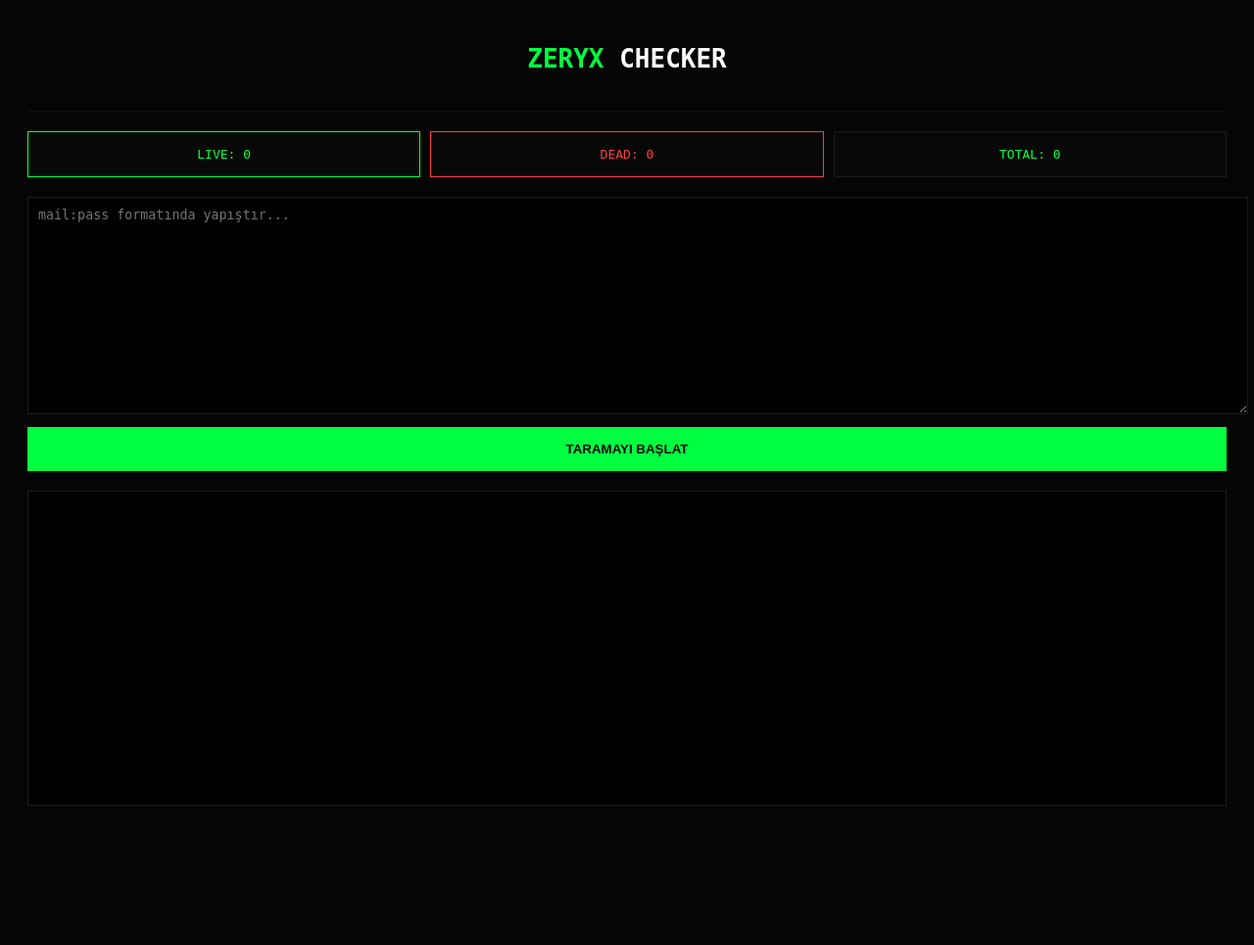
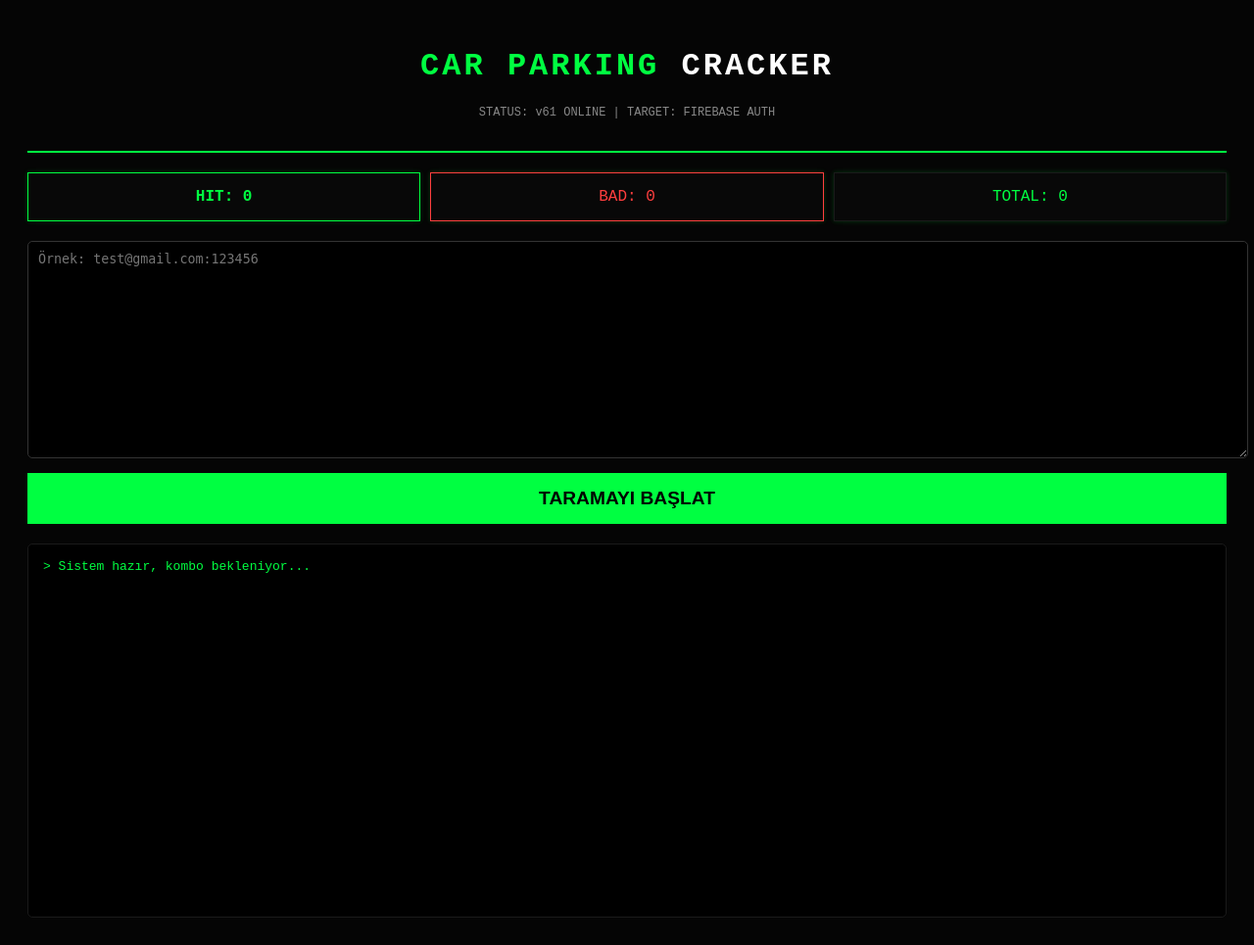
Before and after one commit to HawliPoyraz/-Krow, a Flask app: page / in a window 1280 px wide. Shown: the whole page at 98% size. Before the commit the page ends 823 px from the top, so only its background shows below. Run offline with Flask 3, Linux system fonts and the light colour scheme.

Commit message:
Update index.html

```diff
--- a/templates/index.html
+++ b/templates/index.html
@@ -3,52 +3,79 @@
 <head>
     <meta charset="UTF-8">
     <meta name="viewport" content="width=device-width, initial-scale=1.0">
-    <title>ZERYX CHECKER</title>
+    <title>CP CRACKER PANEL</title>
     <style>
-        body { background: #050505; color: #00ff41; font-family: monospace; padding: 20px; }
-        .header { text-align: center; border-bottom: 1px solid #111; padding-bottom: 20px; margin-bottom: 20px; }
+        body { background: #050505; color: #00ff41; font-family: 'Courier New', monospace; padding: 20px; }
+        .header { text-align: center; border-bottom: 2px solid #00ff41; padding-bottom: 20px; margin-bottom: 20px; }
         .stats { display: flex; gap: 10px; margin-bottom: 20px; }
-        .box { flex: 1; border: 1px solid #1a1a1a; padding: 15px; text-align: center; background: #080808; }
-        .live { color: #00ff41; border-color: #00ff41; }
+        .box { flex: 1; border: 1px solid #1a1a1a; padding: 15px; text-align: center; background: #080808; box-shadow: 0 0 5px #00ff4133; }
+        .live { color: #00ff41; border-color: #00ff41; font-weight: bold; }
         .dead { color: #ff3e3e; border-color: #ff3e3e; }
-        textarea { width: 100%; height: 200px; background: #000; color: #fff; border: 1px solid #1a1a1a; padding: 10px; margin-bottom: 10px; outline: none; }
-        button { width: 100%; padding: 15px; background: #00ff41; color: #000; border: none; cursor: pointer; font-weight: bold; }
-        #log { margin-top: 20px; height: 300px; overflow-y: auto; background: #000; border: 1px solid #1a1a1a; padding: 10px; font-size: 12px; }
-        .hit { color: #00ff41; padding: 2px 0; border-bottom: 1px solid #050505; }
-        .bad { color: #ff3e3e; padding: 2px 0; opacity: 0.6; }
+        textarea { width: 100%; height: 200px; background: #000; color: #fff; border: 1px solid #333; padding: 10px; margin-bottom: 10px; outline: none; border-radius: 5px; }
+        button { width: 100%; padding: 15px; background: #00ff41; color: #000; border: none; cursor: pointer; font-weight: bold; font-size: 1.2em; text-transform: uppercase; }
+        button:hover { background: #00cc33; box-shadow: 0 0 15px #00ff41; }
+        #log { margin-top: 20px; height: 350px; overflow-y: auto; background: #000; border: 1px solid #1a1a1a; padding: 15px; font-size: 13px; border-radius: 5px; }
+        .hit { color: #00ff41; padding: 5px 0; border-bottom: 1px solid #111; font-weight: bold; }
+        .bad { color: #ff3e3e; padding: 3px 0; border-bottom: 1px solid #050505; opacity: 0.8; }
     </style>
 </head>
 <body>
-    <div class="header"><h1>ZERYX <span style="color:#fff">CHECKER</span></h1></div>
+    <div class="header">
+        <h1 style="letter-spacing: 3px;">CAR PARKING <span style="color:#fff">CRACKER</span></h1>
+        <p style="font-size: 12px; color: #888;">STATUS: v61 ONLINE | TARGET: FIREBASE AUTH</p>
+    </div>
+
     <div class="stats">
-        <div class="box live">LIVE: <span id="l">0</span></div>
-        <div class="box dead">DEAD: <span id="d">0</span></div>
+        <div class="box live">HIT: <span id="l">0</span></div>
+        <div class="box dead">BAD: <span id="d">0</span></div>
         <div class="box">TOTAL: <span id="t">0</span></div>
     </div>
-    <textarea id="inp" placeholder="mail:pass formatında yapıştır..."></textarea>
+
+    <textarea id="inp" placeholder="Örnek: test@gmail.com:123456"></textarea>
     <button onclick="run()">TARAMAYI BAŞLAT</button>
-    <div id="log"></div>
+    <div id="log">> Sistem hazır, kombo bekleniyor...</div>
 
     <script>
         async function run() {
+            const inp = document.getElementById('inp').value;
+            const logBox = document.getElementById('log');
             const btn = document.querySelector('button');
-            btn.disabled = true; btn.innerText = "TARANIYOR...";
+
+            if(!inp.trim()) return alert("Lütfen kombo listesi girin!");
+
+            btn.disabled = true;
+            btn.innerText = "CRACKING...";
+            logBox.innerHTML = "<p style='color: #888'>> Motor bağlandı, hesaplar kontrol ediliyor...</p>";
+
+            try {
                 const res = await fetch('/start_scan', {
                     method: 'POST',
                     headers: {'Content-Type': 'application/json'},
-                body: JSON.stringify({combos: document.getElementById('inp').value})
+                    body: JSON.stringify({combos: inp})
                 });
+
                 const data = await res.json();
+
                 document.getElementById('l').innerText = data.stats.live;
                 document.getElementById('d').innerText = data.stats.dead;
                 document.getElementById('t').innerText = data.stats.checked;
 
-            let html = "";
+                let logHtml = "";
                 data.results.forEach(r => {
-                html += `<div class="${r.status == 'LIVE' ? 'hit' : 'bad'}">[${r.status}] ${r.account}</div>`;
+                    if(r.status === "LIVE") {
+                        logHtml += `<div class="hit">[HIT] ${r.account} ➔ AKTİF HESAP!</div>`;
+                    } else {
+                        logHtml += `<div class="bad">[BAD] ${r.account} ➔ Başarısız.</div>`;
+                    }
                 });
-            document.getElementById('log').innerHTML = html;
-            btn.disabled = false; btn.innerText = "TARAMAYI BAŞLAT";
+
+                logBox.innerHTML = logHtml;
+            } catch (err) {
+                logBox.innerHTML = "<p style='color:red'>> HATA: Sunucuya bağlanılamadı!</p>";
+            }
+
+            btn.disabled = false;
+            btn.innerText = "TARAMAYI BAŞLAT";
         }
     </script>
 </body>
```
Lines whose indentation alone changed are shown as unchanged.
